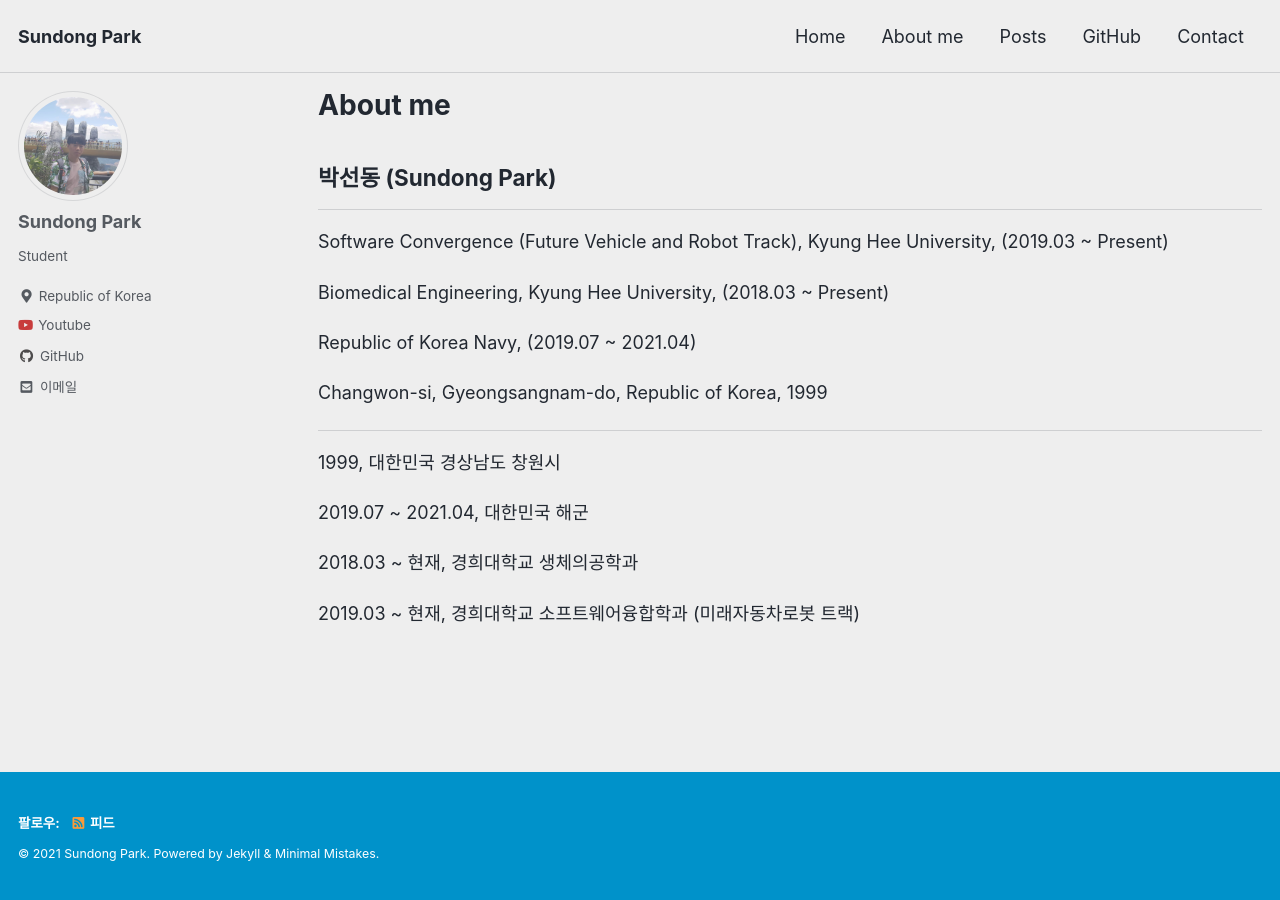
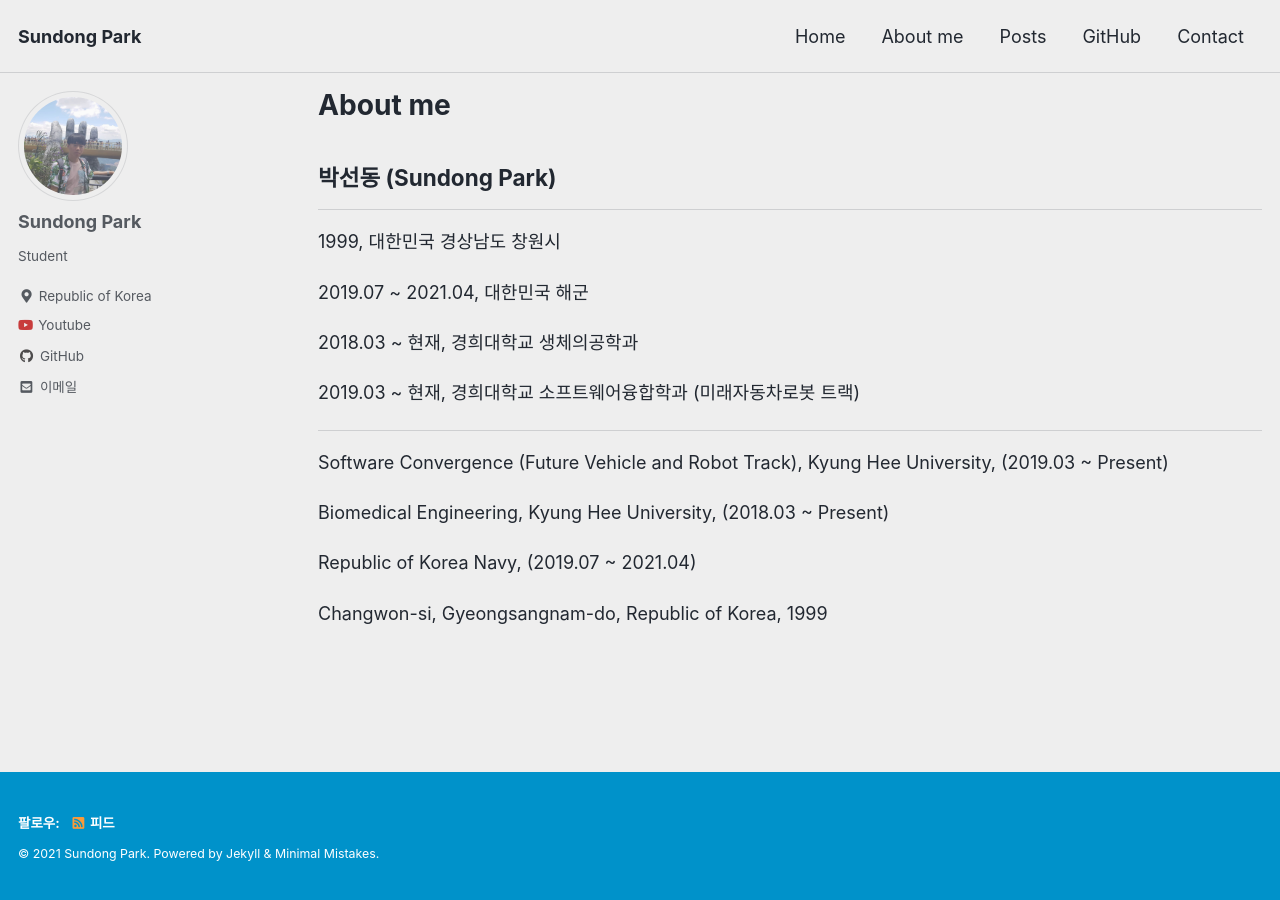
Before and after one commit to sundongpark/sundongpark.github.io, a Jekyll site: the page built from _pages/about-me.md, in a window 1280 px wide. Built offline with Jekyll 4.4.1, drawn with Linux system fonts in a browser that asks for light colours; cached includes are drawn as plain includes; part of the change alters nothing that is shown.

```diff
--- a/_pages/about-me.md
+++ b/_pages/about-me.md
@@ -10,6 +10,15 @@ author_profile: true
 
 ## 박선동 (Sundong Park)
 ---
+1999, 대한민국 경상남도 창원시
+
+2019.07 ~ 2021.04, 대한민국 해군
+
+2018.03 ~ 현재, 경희대학교 생체의공학과
+
+2019.03 ~ 현재, 경희대학교 소프트웨어융합학과 (미래자동차로봇 트랙)
+
+---
 Software Convergence (Future Vehicle and Robot Track), Kyung Hee University, (2019.03 ~ Present)
 
 Biomedical Engineering, Kyung Hee University, (2018.03 ~ Present)
@@ -17,12 +26,3 @@ Biomedical Engineering, Kyung Hee University, (2018.03 ~ Present)
 Republic of Korea Navy, (2019.07 ~ 2021.04)
 
 Changwon-si, Gyeongsangnam-do, Republic of Korea, 1999
-
----
-1999, 대한민국 경상남도 창원시
-
-2019.07 ~ 2021.04, 대한민국 해군
-
-2018.03 ~ 현재, 경희대학교 생체의공학과
-
-2019.03 ~ 현재, 경희대학교 소프트웨어융합학과 (미래자동차로봇 트랙)
```
